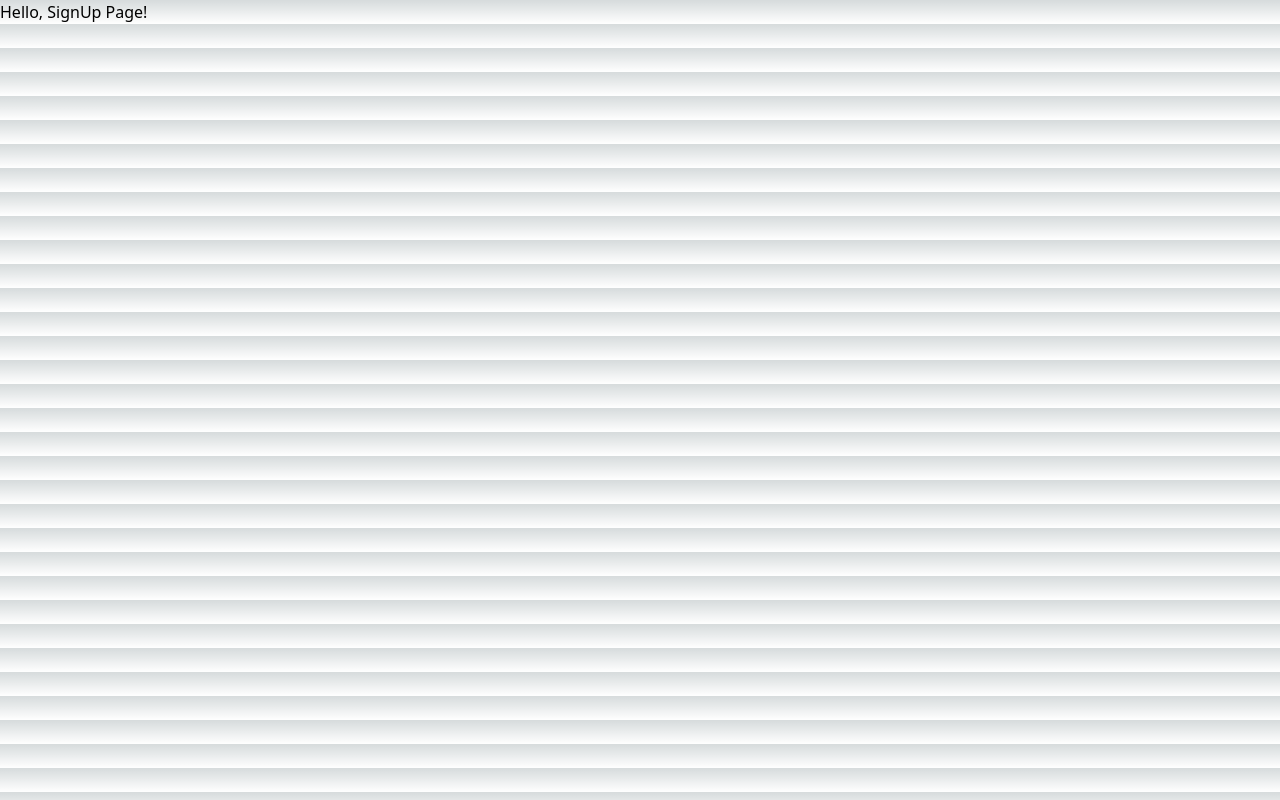
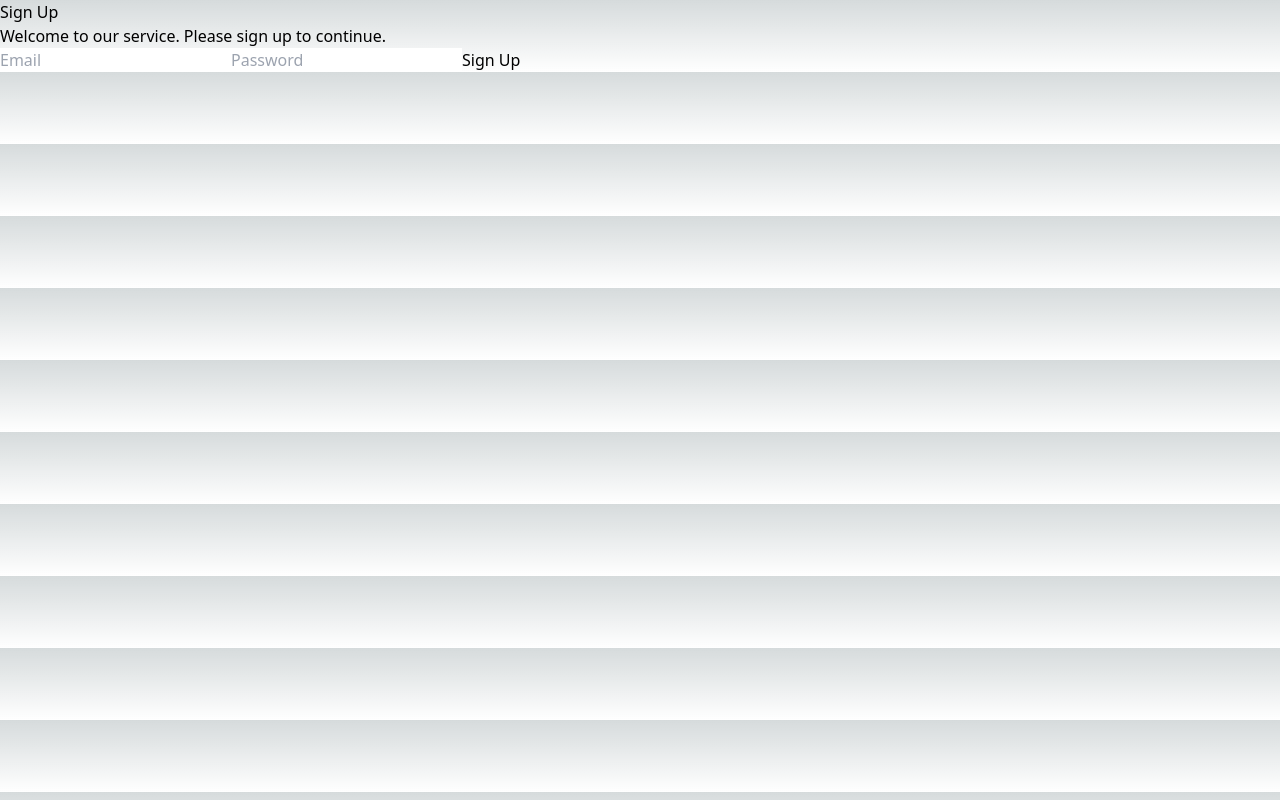
Before and after one commit to atishay2305-hub/LeafLog, a Next.js app in the folder leaf-log/: page /signup in a window 1280 px wide. Built offline with nearby package versions, Linux system fonts and the light colour scheme.

Commit message:
created server and client side of basic sign up page. filled in some blanks on the backend in keys.mjs that were already defined or have yet to be

```diff
--- /dev/null
+++ b/leaf-log/src/app/signup/page.client.tsx
@@ -0,0 +1,48 @@
+"use client";
+import { useState, FormEvent, ChangeEvent } from "react";
+
+// This is the client component which handles the interactive sign-up form.
+// It will be rendered on the client-side and can use browser APIs and features like React state hooks.
+
+export default function SignupClient() {
+  const [formData, setFormData] = useState({
+    email: "",
+    password: "",
+  });
+
+  const handleChange = (e: ChangeEvent<HTMLInputElement>) => {
+    const { name, value } = e.target;
+    setFormData((prevFormData) => ({
+      ...prevFormData,
+      [name]: value,
+    }));
+  };
+
+  const handleSubmit = (e: FormEvent<HTMLFormElement>) => {
+    e.preventDefault();
+    // Handle form submission, e.g., post to an API
+    console.log(formData);
+  };
+  return (
+    <form onSubmit={handleSubmit}>
+      <input
+        type="email"
+        name="email"
+        value={formData.email}
+        onChange={handleChange}
+        placeholder="Email"
+        required
+      />
+      <input
+        type="password"
+        name="password"
+        value={formData.password}
+        onChange={handleChange}
+        placeholder="Password"
+        required
+      />
+      {/* Add other inputs as needed */}
+      <button type="submit">Sign Up</button>
+    </form>
+  );
+}
--- a/leaf-log/src/app/signup/page.tsx
+++ b/leaf-log/src/app/signup/page.tsx
@@ -1,4 +1,21 @@
-// `app/dashboard/page.tsx` is the UI for the `/dashboard` URL
-export default function Page() {
-  return <h1>Hello, SignUp Page!</h1>;
+// This is the server component which is responsible for server-side rendering.
+// It renders static content that does not require client-side interactivity.
+import dynamic from "next/dynamic";
+
+export default function SignupPage() {
+  return (
+    <div>
+      <h1>Sign Up</h1>
+      <p>Welcome to our service. Please sign up to continue.</p>
+
+      {/* Here we'll render the Client Component which contains the sign-up form */}
+      <SignupFormClient />
+    </div>
+  );
 }
+
+// Dynamically import the client component for the form
+const SignupFormClient = dynamic(
+  () => import("./page.client"),
+  { ssr: false } // This will disable server-side rendering for the form
+);
```
